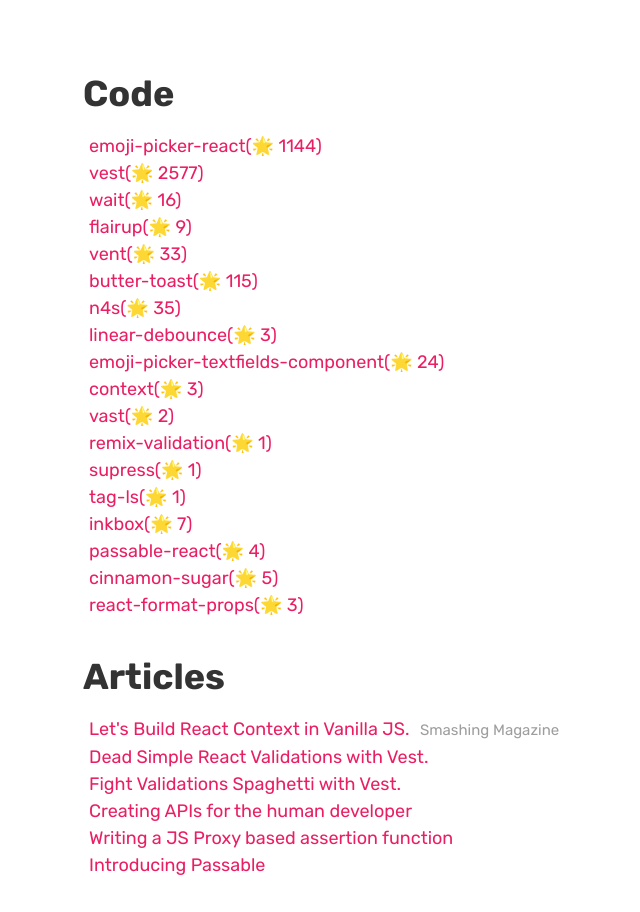
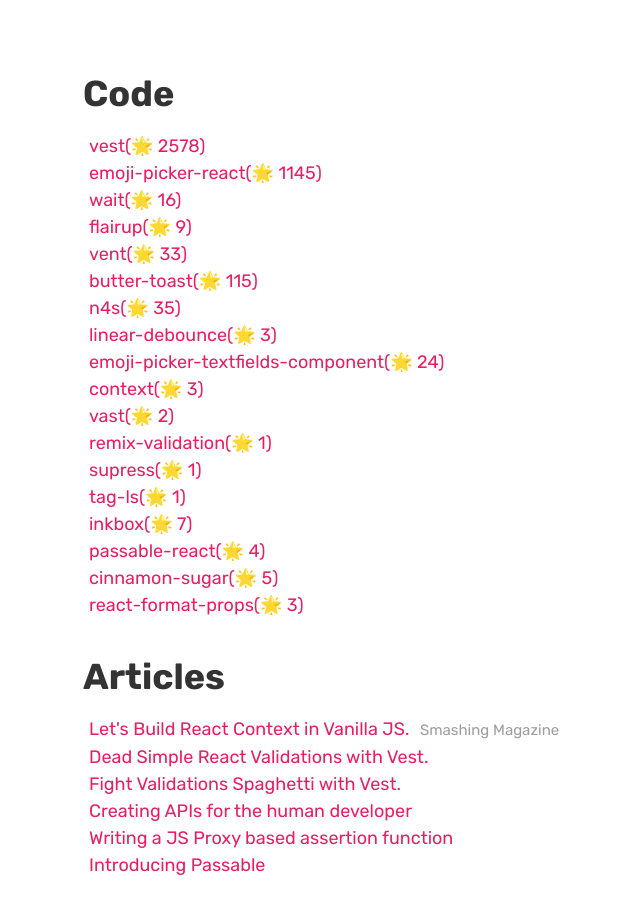
Before and after one commit to ealush/ealush.github.io, a website: page index.html in a window 1280 px wide. Shown: the part 800-1712 px from the top of the page, without its empty margins (257-897 px from the left). Drawn offline with Linux system fonts and the light colour scheme.

Commit message:
Finished fondling.

```diff
--- a/index.html
+++ b/index.html
@@ -24,9 +24,9 @@
             <h2>Code</h2>
             <ul>
             <li>
-                  <a href="https://github.com/ealush/emoji-picker-react" target="_blank" rel="noopener noreferrer">emoji-picker-react(🌟 1144)</a>
+                  <a href="https://github.com/ealush/vest" target="_blank" rel="noopener noreferrer">vest(🌟 2578)</a>
               </li><li>
-                  <a href="https://github.com/ealush/vest" target="_blank" rel="noopener noreferrer">vest(🌟 2577)</a>
+                  <a href="https://github.com/ealush/emoji-picker-react" target="_blank" rel="noopener noreferrer">emoji-picker-react(🌟 1145)</a>
               </li><li>
                   <a href="https://github.com/ealush/wait" target="_blank" rel="noopener noreferrer">wait(🌟 16)</a>
               </li><li>
```
